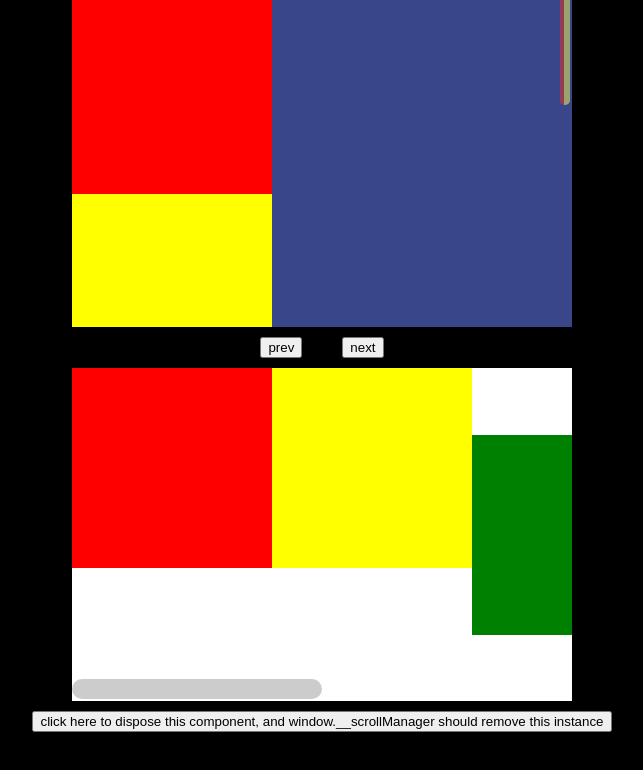
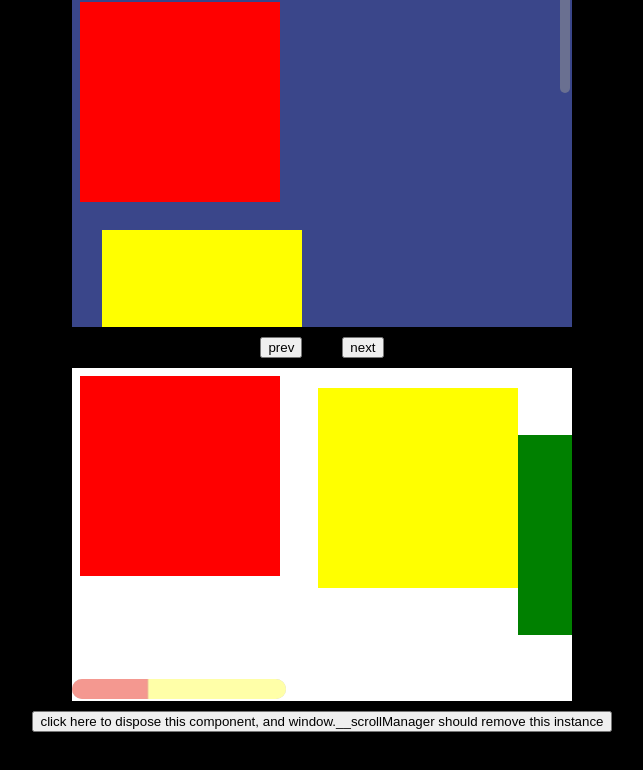
Before and after one commit to silent181/scrollable, a React (Vite) app: page / in a window 1280 px wide. Shown: the top 770 px of the page, without its empty margins (318-961 px from the left). Built offline with nearby package versions, Linux system fonts and the light colour scheme.

Commit message:
feat: calculate item margin

```diff
--- a/src/App.css
+++ b/src/App.css
@@ -26,10 +26,13 @@
 
 .box1 {
   background-color: red;
+  margin: 8px;
 }
 
 .box2 {
   background-color: yellow;
+  margin-left: 30px;
+  margin-top: 20px;
 }
 
 .box3 {
@@ -39,8 +42,11 @@
 
 .box4 {
   background-color: purple;
+  margin: 22px 11px 42px;
 }
 
 .box5 {
   background-color: peru;
+  margin-bottom: 20px;
+  margin-right: 10px;
 }
--- a/src/App.tsx
+++ b/src/App.tsx
@@ -30,9 +30,9 @@ const App = () => {
     >
       <Scrollable
         ref={ins1}
-        uniqueKey={'instance1'}
+        id={'instance1'}
         direction={'y'}
-        scrollbar={{ imgSrc, size: 10 }}
+        scrollbar={{ size: 10 }}
         onScroll={(v) => {
           console.log(v, 'scroll');
         }}
@@ -57,7 +57,7 @@ const App = () => {
       </div>
       {!dispose && (
         <>
-          <Scrollable uniqueKey={'instance2'} direction={'x'} scrollbar={{ size: 20 }}>
+          <Scrollable id={'instance2'} direction={'x'} scrollbar={{ size: 20, imgSrc }}>
             <div className="flexbox2">
               {Array.from({ length: 5 }).map((_, i) => (
                 <div
@@ -66,6 +66,13 @@ const App = () => {
                   onClick={() => {
                     console.log('clk');
                   }}
+                  style={
+                    i === 3
+                      ? {
+                          marginLeft: 100,
+                        }
+                      : undefined
+                  }
                 />
               ))}
             </div>
--- a/src/scrollable/controller.ts
+++ b/src/scrollable/controller.ts
@@ -1,6 +1,14 @@
 import { MutableRefObject } from 'react';
 import { BaseInfo, Direction, ScrollCallback, ScrollInfo, ControllerOptions } from './type';
 import { scrollManager } from './manager';
+
+const raf = (cb: () => void) => {
+  if (typeof window.requestAnimationFrame === 'function') {
+    requestAnimationFrame(() => cb());
+  } else {
+    cb();
+  }
+};
 
 export class Controller {
   flexContainer: HTMLElement;
@@ -73,7 +81,7 @@ export class Controller {
     }
 
     const nextScrollValue = this.scrollValue - e.deltaY;
-    this.doScroll(nextScrollValue);
+    this.doScroll(nextScrollValue, true);
   };
 
   public scroll = (relativeValue: number) => {
@@ -97,9 +105,39 @@ export class Controller {
   };
 
   private getBaseInfo = () => {
+    const getItemLength = (item: HTMLElement) => {
+      const { width, height } = item.getBoundingClientRect();
+
+      const calcMargin = (item: HTMLElement) => {
+        const getValueByPx = (px: string) => Number(px.slice(0, -2));
+
+        const style = window.getComputedStyle(item);
+
+        const top = (style.marginTop || style['margin-top' as keyof CSSStyleDeclaration]) as string;
+        const right = (style.marginRight || style['margin-right' as keyof CSSStyleDeclaration]) as string;
+        const bottom = (style.marginBottom || style['margin-bottom' as keyof CSSStyleDeclaration]) as string;
+        const left = (style.marginLeft || style['margin-left' as keyof CSSStyleDeclaration]) as string;
+
+        return {
+          top: getValueByPx(top),
+          right: getValueByPx(right),
+          bottom: getValueByPx(bottom),
+          left: getValueByPx(left),
+        };
+      };
+
+      const margins = calcMargin(item);
+
+      if (this.direction === 'x') {
+        return width + margins.left + margins.right;
+      }
+
+      return height + margins.top + margins.bottom;
+    };
+
     const flexItems = Array.from(this.flexContainer.children) as HTMLElement[];
+    const totalLength = flexItems.reduce((sum, cur) => sum + getItemLength(cur), 0);
     const scrollbarProp = this.direction === 'x' ? 'width' : 'height';
-    const totalLength = flexItems.reduce((sum, cur) => sum + cur.getBoundingClientRect()[scrollbarProp], 0);
     const containerLength = this.flexContainer.getBoundingClientRect()[scrollbarProp];
     const scrollLength = totalLength - containerLength;
     const thumbLength = containerLength * (containerLength / totalLength);
@@ -182,19 +220,23 @@ export class Controller {
 
   private moveItems = (scrollValue: number) => {
     this.info.flexItems.forEach((el) => {
-      el.style.transform = `translate${this.direction.toUpperCase()}(${scrollValue}px)`;
+      raf(() => {
+        el.style.transform = `translate${this.direction.toUpperCase()}(${scrollValue}px)`;
+      });
     });
   };
 
   private moveScrollbar = (scrollValue: number) => {
     const ratio = this.info.thumbScrollRatio;
 
-    this.scrollbar.style.transform = `translate${this.direction.toUpperCase()}(${-scrollValue * ratio}px)`;
+    raf(() => {
+      this.scrollbar.style.transform = `translate${this.direction.toUpperCase()}(${-scrollValue * ratio}px)`;
+    });
   };
 
-  private doScroll = (value: number, force = false) => {
+  private doScroll = (value: number, once = false) => {
     if (value > 0 || Math.abs(value) > this.info.scrollLength) {
-      if (force) {
+      if (once) {
         value = value > 0 ? 0 : -this.info.scrollLength;
       } else {
         return;
--- a/src/scrollable/manager.ts
+++ b/src/scrollable/manager.ts
@@ -11,7 +11,7 @@ export class ScrollManager {
     this.map = new Map();
   }
 
-  getInstance() {
+  static getInstance() {
     return window.__scrollManager as ScrollManager;
   }
 
--- a/src/scrollable/scrollable.tsx
+++ b/src/scrollable/scrollable.tsx
@@ -24,7 +24,7 @@ const defaultScrollbarProps: ScrollableProps['scrollbar'] = {
 const scrollbarId = 'J_scrollbar';
 
 const InternalScrollable = (props: ScrollableProps, ref: ForwardedRef<ScrollableInstance>) => {
-  const { scrollbar, onScroll, direction, uniqueKey, children } = props;
+  const { scrollbar, onScroll, direction, id, children } = props;
   const { size, margin, disableInteraction, backgroundColor, imgSrc, borderRadius } = {
     ...defaultScrollbarProps,
     ...scrollbar,
@@ -61,7 +61,7 @@ const InternalScrollable = (props: ScrollableProps, ref: ForwardedRef<Scrollable
     });
 
     controllerRef.current = controller;
-    controller.register(uniqueKey);
+    controller.register(id);
 
     const handleStart = (e: any) => {
       controller.handleContainerStart(e);
@@ -112,9 +112,9 @@ const InternalScrollable = (props: ScrollableProps, ref: ForwardedRef<Scrollable
       scrollbarEl.removeEventListener('touchstart', handleScrollbarStart);
       flexContainerEl.removeEventListener('wheel', handleWheel);
 
-      controller.unregister(uniqueKey);
+      controller.unregister(id);
     };
-  }, [direction, disableInteraction, methods, uniqueKey]);
+  }, [direction, disableInteraction, methods, id]);
 
   useImperativeHandle(ref, () => methods);
 
@@ -146,7 +146,7 @@ const InternalScrollable = (props: ScrollableProps, ref: ForwardedRef<Scrollable
   };
 
   return (
-    <div className="scrollable-wrapper" ref={containerRef} onDragStart={(e) => e.preventDefault()} data-key={uniqueKey}>
+    <div className="scrollable-wrapper" ref={containerRef} onDragStart={(e) => e.preventDefault()} data-scroll-id={id}>
       {cloneElement(children as ReactElement, { ref: flexContainerRef })}
       <div
         id={scrollbarId}
--- a/src/scrollable/type.ts
+++ b/src/scrollable/type.ts
@@ -12,7 +12,7 @@ export type ScrollCallback = (info: ScrollInfo) => void;
 export interface ScrollableProps {
   children: ReactNode;
   direction: Direction;
-  uniqueKey: string;
+  id: string;
   onScroll?: (scrollInfo: ScrollInfo) => void;
   scrollbar?: {
     size?: number;
```
Also changed, not shown: .eslintrc.cjs, 1 other file (tests, documents, lock files or other folders).
